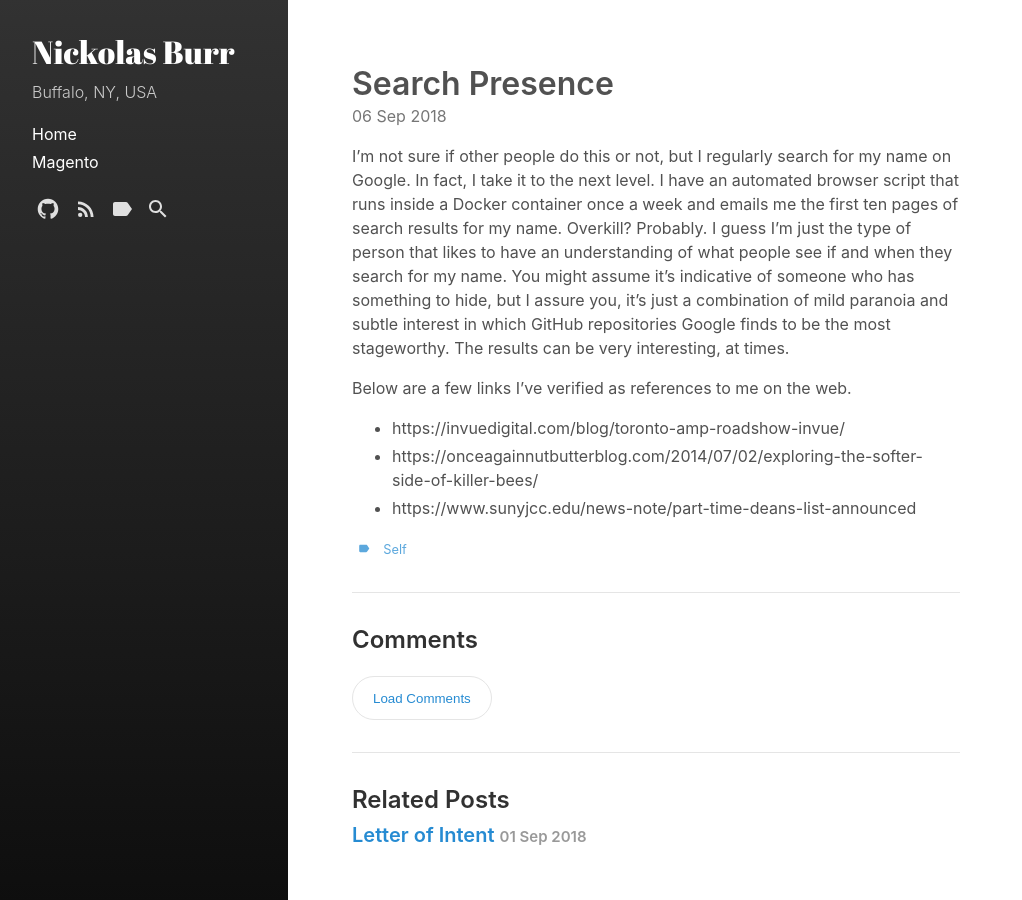
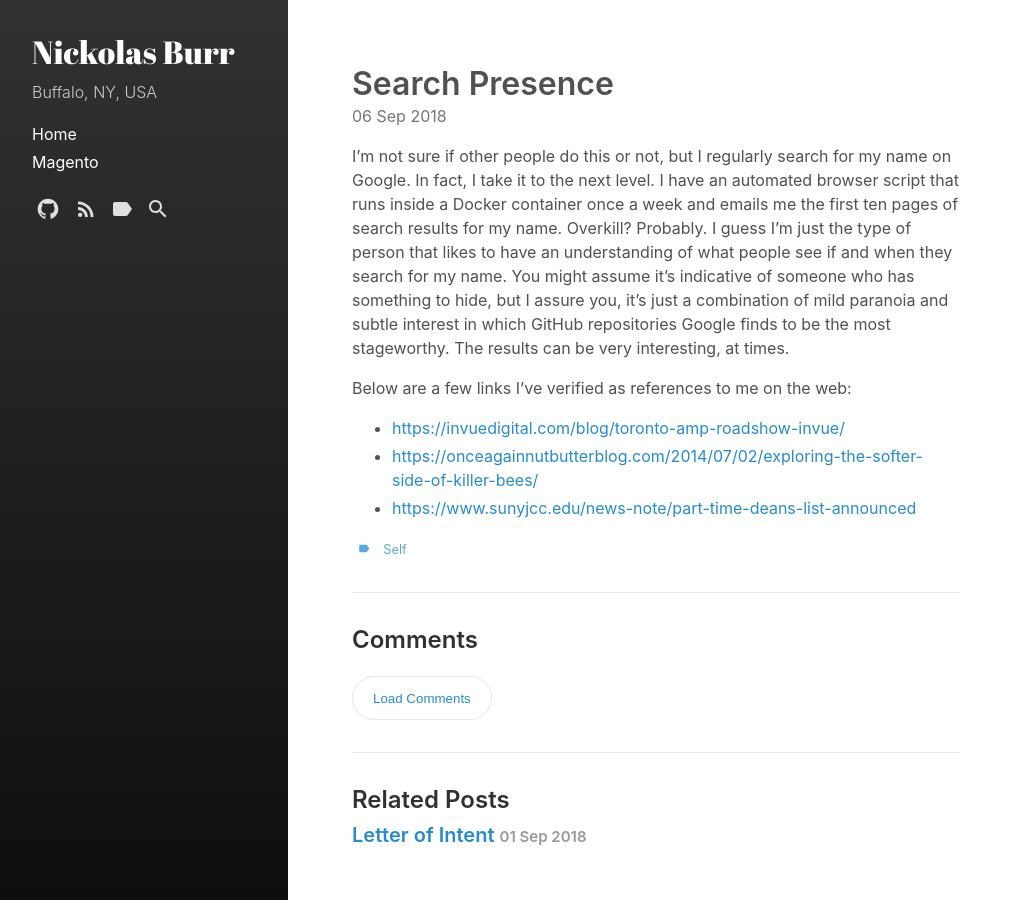
Before and after one commit to nickolasburr/blog, a Jekyll site: the page built from _posts/2018-09-06-search-presence.md, in a window 1280 px wide. Shown: the whole page, without its empty margins (0-1022 px from the left). Built offline with Jekyll 4.4.1, drawn with Linux system fonts in a browser that asks for light colours; part of the change alters nothing that is shown.

```diff
--- a/_posts/2018-09-06-search-presence.md
+++ b/_posts/2018-09-06-search-presence.md
@@ -17,8 +17,8 @@ I assure you, it's just a combination of mild paranoia and subtle
 interest in which GitHub repositories Google finds to be the most
 stageworthy. The results can be very interesting, at times.
 
-Below are a few links I've verified as references to me on the web.
+Below are a few links I've verified as references to me on the web:
 
-+ https://invuedigital.com/blog/toronto-amp-roadshow-invue/
-+ https://onceagainnutbutterblog.com/2014/07/02/exploring-the-softer-side-of-killer-bees/
-+ https://www.sunyjcc.edu/news-note/part-time-deans-list-announced
++ [https://invuedigital.com/blog/toronto-amp-roadshow-invue/](https://invuedigital.com/blog/toronto-amp-roadshow-invue/)
++ [https://onceagainnutbutterblog.com/2014/07/02/exploring-the-softer-side-of-killer-bees/](https://onceagainnutbutterblog.com/2014/07/02/exploring-the-softer-side-of-killer-bees/)
++ [https://www.sunyjcc.edu/news-note/part-time-deans-list-announced](https://www.sunyjcc.edu/news-note/part-time-deans-list-announced)
```
